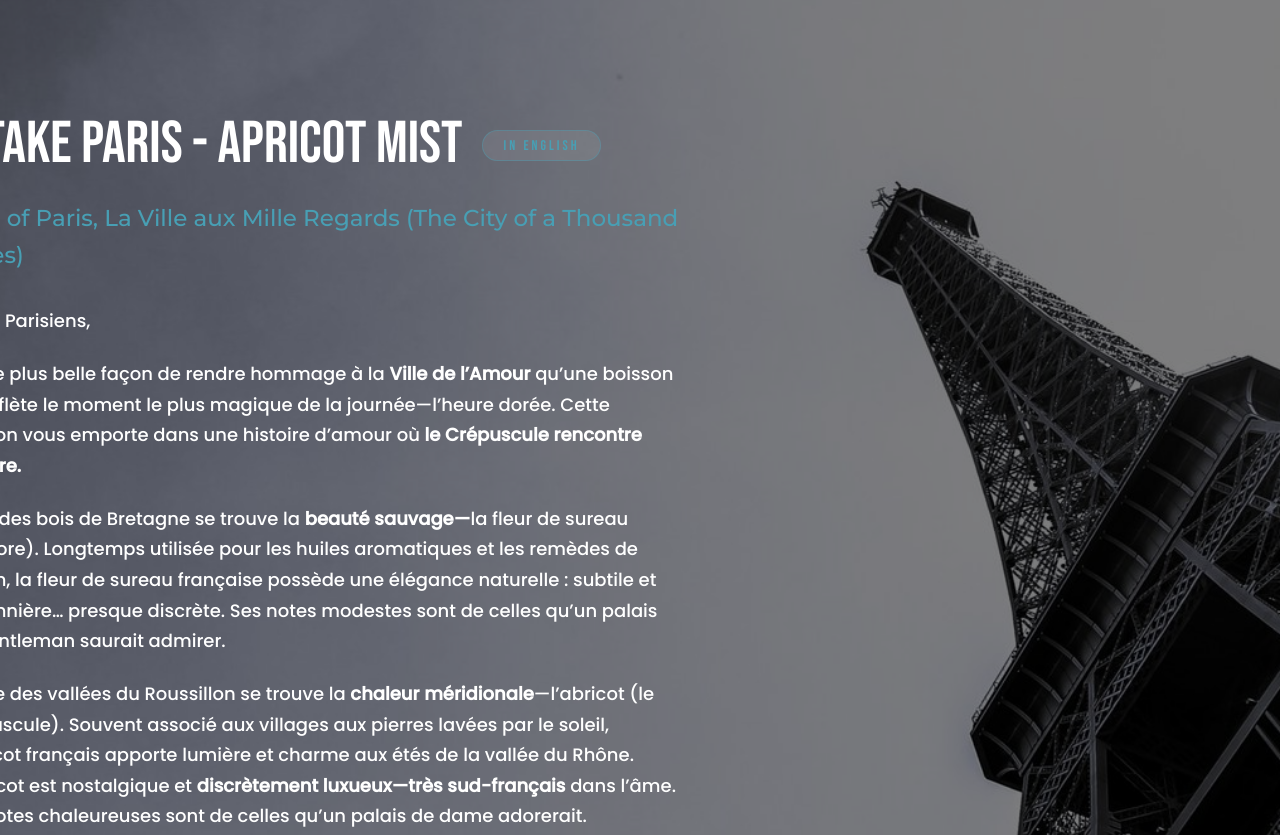
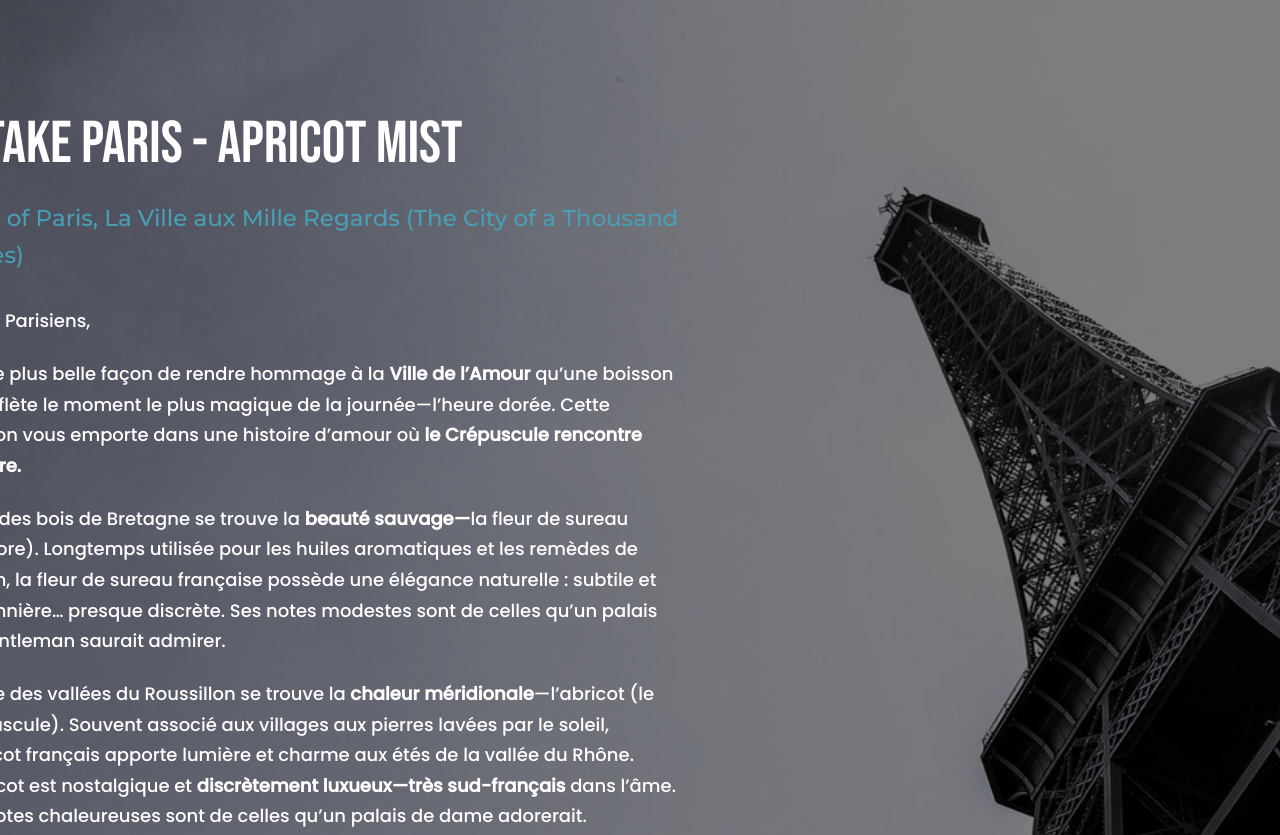
Before and after one commit to Tunde-ai/intake-global-beverages, an Astro site: page / in a window 1280 px wide. Shown: the part 4321-5156 px from the top of the page. Built offline with nearby package versions, Linux system fonts and the light colour scheme; Astro itself is replaced by a stand-in of ours; a web font is replaced by a local one.

Commit message:
Move translate button to bottom of Paris letter
Co-Authored-By: Claude Opus 4.6 (1M context) <noreply@anthropic.com>

```diff
--- a/src/components/Paris.astro
+++ b/src/components/Paris.astro
@@ -4,10 +4,7 @@
   <div class="paris__overlay"></div>
   <div class="paris__container container">
     <div class="paris__content">
-      <div class="paris__title-row">
-        <h2 class="paris__title">InTake Paris - Apricot Mist</h2>
-        <button class="paris__lang-btn" id="paris-lang-btn">IN ENGLISH</button>
-      </div>
+      <h2 class="paris__title">InTake Paris - Apricot Mist</h2>
       <p class="paris__subtitle">Eyes of Paris, La Ville aux Mille Regards (The City of a Thousand Gazes)</p>
       <div class="paris__letter" id="paris-letter-fr">
         <p>Chers Parisiens,</p>
@@ -25,6 +22,7 @@
         <p>As southern warmth journeyed through the day, the wild beauty journeyed through the night. When they met, it was connection at first sight. All of the <strong>Eyes of Paris</strong> lit, glowing as they lay watch, each seeing in the other what they themselves could not. The sun shed tears of joy in the form of dew, pouring from the blades of leaves, watering the taste of Apricot Mist.<br>With Love,</p>
         <p class="paris__closing">&hellip;La Ville Lumi&egrave;re</p>
       </div>
+      <button class="paris__lang-btn" id="paris-lang-btn">IN ENGLISH</button>
     </div>
     <div class="paris__spacer"></div>
   </div>
@@ -57,17 +55,12 @@
   max-width: 1250px;
   transform: translateX(-100px);
 }
-.paris__title-row {
-  display: flex;
-  align-items: center;
-  gap: 1.25rem;
-  margin-bottom: 0.5rem;
-}
 .paris__title {
   font-family: var(--font-heading);
   font-size: 59px;
   font-weight: 500;
   color: var(--white);
+  margin-bottom: 0.5rem;
 }
 .paris__subtitle {
   font-family: var(--font-accent);
@@ -105,7 +98,7 @@
   padding: 6px 20px;
   cursor: pointer;
   transition: background 0.3s, color 0.3s;
-  white-space: nowrap;
+  margin-top: 0.5rem;
 }
 .paris__lang-btn:hover {
   background: rgba(72, 159, 180, 0.2);
```
